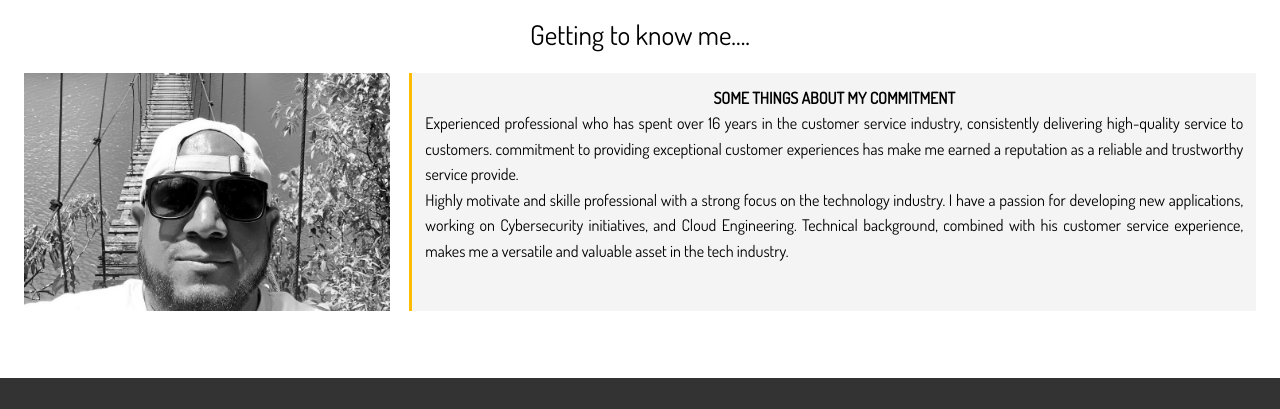
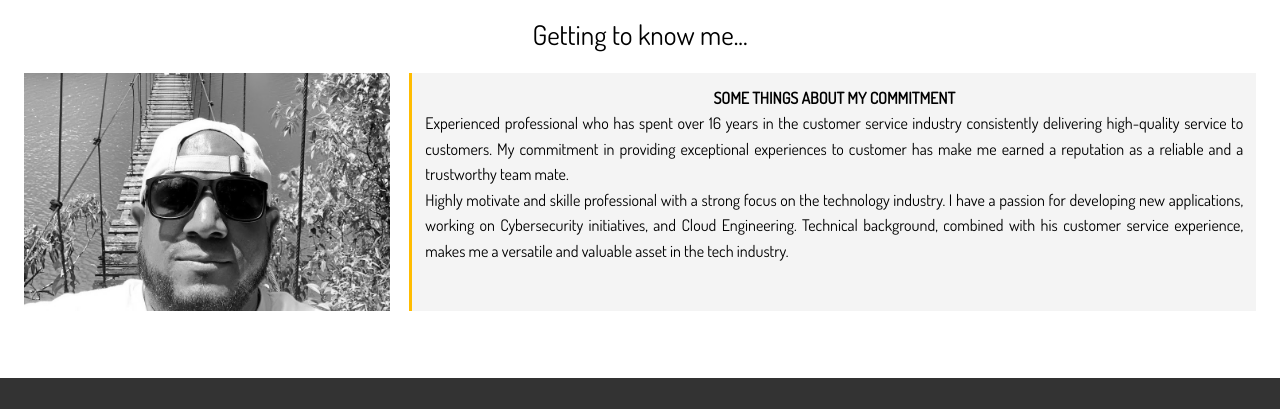
Before and after one commit to franklinholguin/portfolio_web, a website: page dist/about.html in a window 1280 px wide. Shown: the part 203-612 px from the top of the page. Drawn offline with Linux system fonts and the light colour scheme.

Commit message:
Some changes

```diff
--- a/dist/about.html
+++ b/dist/about.html
@@ -41,17 +41,17 @@
       <div class="container">
         <h2 class="section-title">About Me</h2>
         <div class="bottom-line"></div>
-        <p class="lead">Getting to know me....</p>
+        <p class="lead">Getting to know me...</p>
         <div class="about-info">
           <img src="img/about.jpg" alt="" class="bio-image" />
           <div class="bio bg-light">
             <h4>some things about my commitment</h4>
             <p>
               Experienced professional who has spent over 16 years in the
-              customer service industry, consistently delivering high-quality
-              service to customers. commitment to providing exceptional customer
-              experiences has make me earned a reputation as a reliable and
-              trustworthy service provide. <br />
+              customer service industry consistently delivering high-quality
+              service to customers. My commitment in providing exceptional
+              experiences to customer has make me earned a reputation as a
+              reliable and a trustworthy team mate. <br />
               Highly motivate and skille professional with a strong focus on the
               technology industry. I have a passion for developing new
               applications, working on Cybersecurity initiatives, and Cloud
```
